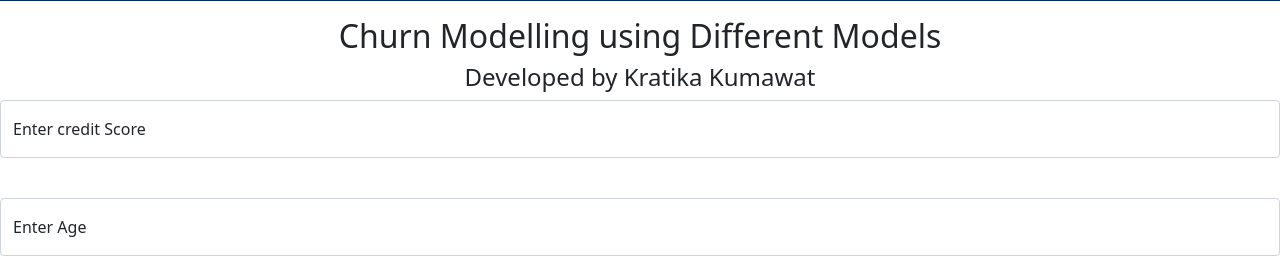
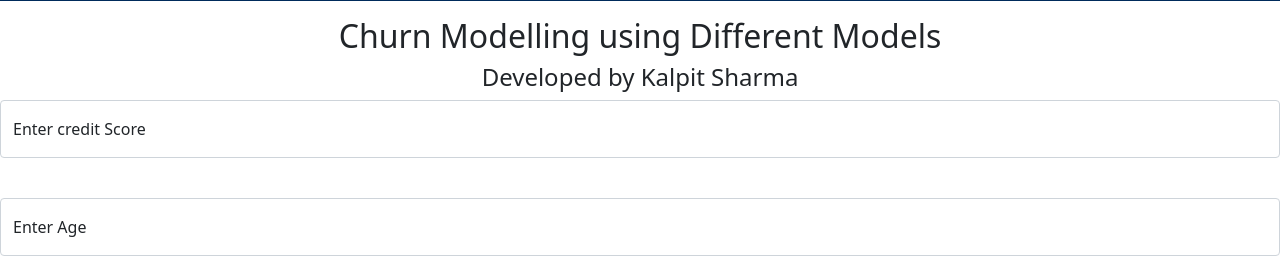
Before and after one commit to K7776/Churning_Mall_Customers_Project-main, a Flask app: page / in a window 1280 px wide. Shown: the part 184-444 px from the top of the page. Run offline with Flask 2, Linux system fonts and the light colour scheme.

Commit message:
Update index.html

```diff
--- a/templates/index.html
+++ b/templates/index.html
@@ -35,7 +35,7 @@ div {text-align: center;}
 
 <div class="login">
 <h2 > Churn Modelling using Different Models</h2>
-<h4>Developed by Kratika Kumawat</h4>
+<h4>Developed by Kalpit Sharma</h4>
 
 
 <!-- Main Input For Receiving Query to our ML -->
```
